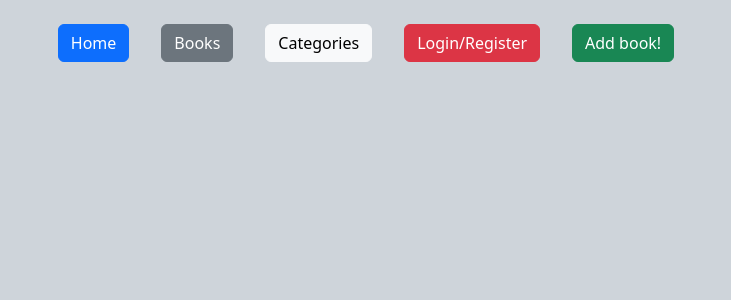
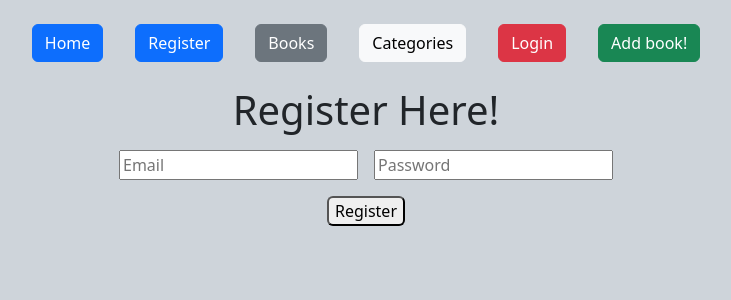
Before and after one commit to natemills018/bookstore_final_01, a React app: page /register in a window 1280 px wide. Shown: the top 300 px of the page, without its empty margins (274-1005 px from the left). Built offline with nearby package versions, Linux system fonts and the light colour scheme; no server answers.

Commit message:
Got login and auth router with nav and alerts

```diff
--- a/src/client/App.tsx
+++ b/src/client/App.tsx
@@ -4,6 +4,7 @@ import { BrowserRouter, Routes, Route, Link } from "react-router-dom";
 import Home from "./views/Home";
 import Books from "./views/Books";
 import Login from "./views/Login";
+import Register from "./views/Register";
 
 interface AppProps {}
 
@@ -15,10 +16,12 @@ const App = (props: AppProps) => {
 
 			<div className='px-5 py-2 d-flex justify-content-center'>
 				<Link to='/' className='btn btn-outline btn-primary m-3'>Home</Link>
+                <Link to='/register' className="btn btn-outline btn-primary m-3">Register</Link>
                 <Link to='/books' className='btn btn-outline btn-secondary m-3'>Books</Link>
 				<Link to='/categories' className='btn btn-outline btn-light m-3'>Categories</Link>
-				<Link to='/login' className='btn btn-outline btn-danger m-3'>Login/Register</Link>
+				<Link to='/login' className='btn btn-outline btn-danger m-3'>Login</Link>
                 <Link to='/books/new' className='btn btn-outline btn-success m-3'>Add book!</Link>
+
 
 			</div>
 
@@ -27,6 +30,7 @@ const App = (props: AppProps) => {
 				{/* <Route path='/books/:id' element={<BookDetails />} />
                 <Route path='/categories' element ={< Categories />} />
 				<Route path='/books/new' element={<AddBook />} /> */}
+                <Route path='/register' element={<Register />} />
 				<Route path='/login' element={<Login />} />
                 <Route path='/books' element={<Books />} />
 
--- a/src/client/views/Login.tsx
+++ b/src/client/views/Login.tsx
@@ -1,17 +1,19 @@
 import React, { useState } from "react";
 import { POST, TOKEN_KEY } from "../services/fetcher";
+import { Link, useNavigate } from 'react-router-dom';
 
 
 const Login = () => {
-    const [isLogin, setisLogin] = useState(true);
+    const nav = useNavigate()
     const [email, setEmail] = useState("");
     const [password, setPassword] = useState("");
 
 const handleLogin = () => {
-    const url = isLogin ? '/auth/login': '/auth/register';
+    const url = '/auth/login';
     POST(url, {email, password}).then((token) => {
         localStorage.setItem(TOKEN_KEY, token)
         alert('You logged in!')
+        nav('/books')
     })
 }
 
@@ -19,20 +21,12 @@ const handleLogin = () => {
 return (
 <div className="card-body">
       <div>
-        <h1 className="d-flex justify-content-center">{isLogin ? 'Logging in.': 'Registering.'} Need to <button onClick={() => setisLogin(!isLogin)}>swtich?</button>
+        <h1 className="d-flex justify-content-center"> Log in?
         </h1>
 
 
         <div className="d-flex justify-content-center m-2">
 
-        {/* {!isLogin && <input
-            className="m-2"
-            placeholder="Name"
-            type="text"
-            value={name}
-            onChange={(e) => setName(e.target.value)}
-
-        />} */}
           <input
             className="m-2"
             placeholder="Email"
@@ -52,7 +46,7 @@ return (
             className="rounded mx-4"
             onClick={handleLogin}
           >
-            {isLogin ? 'Log in' : 'Register'}
+            Log in!
           </button>
         </div>
       </div>
--- a/src/client/views/Register.tsx
+++ b/src/client/views/Register.tsx
@@ -0,0 +1,56 @@
+import React, { useState } from "react";
+import { POST, TOKEN_KEY } from "../services/fetcher";
+import { Link, useNavigate } from 'react-router-dom';
+
+
+const Register = () => {
+    const nav = useNavigate();
+    const [email, setEmail] = useState("");
+    const [password, setPassword] = useState("");
+
+const handleRegister = () => {
+    const url = '/auth/register';
+    POST(url, {email, password}).then((token) => {
+        localStorage.setItem(TOKEN_KEY, token)
+        alert('You registered!')
+        nav('/login');
+    })
+}
+
+
+return (
+<div className="card-body">
+      <div>
+        <h1 className="d-flex justify-content-center">Register Here!
+        </h1>
+
+
+        <div className="d-flex justify-content-center m-2">
+
+          <input
+            className="m-2"
+            placeholder="Email"
+            value={email}
+            onChange={(e) => setEmail(e.target.value)}
+          />
+          <input
+            className="m-2"
+            placeholder="Password"
+            // type="password"
+            value={password}
+            onChange={(e) => setPassword(e.target.value)}
+          />
+        </div>
+        <div className="d-flex justify-content-center m-2">
+          <button
+            className="rounded mx-4"
+            onClick={handleRegister}
+          > Register
+          </button>
+        </div>
+      </div>
+    </div>
+  );
+};
+
+export default Register;
--- a/src/server/routes/auth/register.ts
+++ b/src/server/routes/auth/register.ts
@@ -2,6 +2,7 @@ import {Router} from 'express'
 import * as jwt from 'jsonwebtoken';
 import db from '../../db';
 import  config  from '../../config';
+
 
 const router = Router();
 
```
Also changed, not shown: src/server/routes/auth/login.ts (+24 -0 lines).
